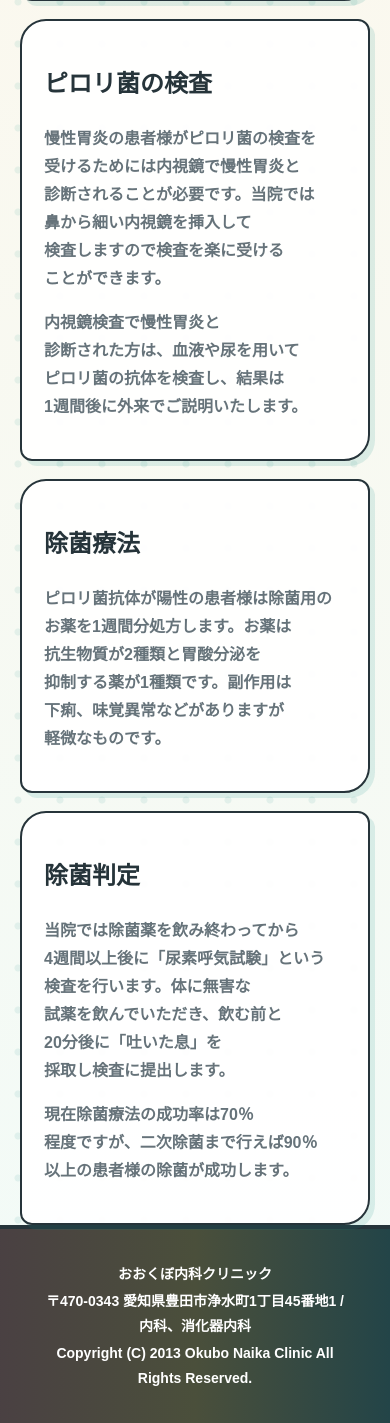
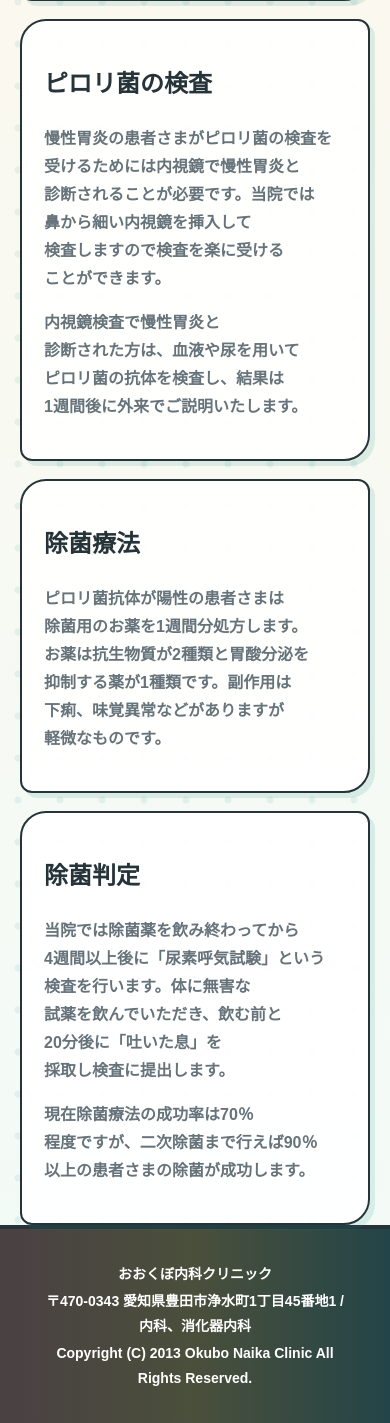
Before and after one commit to makoban/okubo-naika-renewal, a PHP site: page /pop/pylori.html in a window 390 px wide. Shown: the part 2788-4211 px from the top of the page. Run offline with PHP 8.4, Linux system fonts and the light colour scheme.

Commit message:
Refine clinic copy and responsive layout

```diff
--- a/access.html
+++ b/access.html
@@ -30,7 +30,7 @@
       </section>
       <section class="section access-section">
         <div class="section-copy">
-          <p class="eyebrow">Google Maps</p>
+          <p class="eyebrow google-maps-label">Google Maps</p>
           <h2>地図</h2>
           <p>〒470-0343 愛知県豊田市浄水町1丁目45番地1</p>
           <p>29台の専用駐車場があります。</p>
--- a/cute/access.html
+++ b/cute/access.html
@@ -29,7 +29,7 @@
       </section>
       <section class="section access-section">
         <div class="section-copy">
-          <p class="eyebrow">Google Maps</p>
+          <p class="eyebrow google-maps-label">Google Maps</p>
           <h2>地図</h2>
           <p>〒470-0343 愛知県豊田市浄水町1丁目45番地1</p>
           <p>29台の専用駐車場があります。</p>
--- a/cute/guide.html
+++ b/cute/guide.html
@@ -152,7 +152,7 @@
         <div class="fee-list">
           <article class="info-panel">
             <h3>明細書発行体制等加算</h3>
-            <p>医療の透明化や患者様への情報提供を積極的に推進していく観点から、領収書発行の際、個別の診療報酬の算定項目の分かる明細書を無料で発行しております。明細書には、使用した薬剤名や行われた検査名が記載されます。</p>
+            <p>医療の透明化や患者さまへの情報提供を積極的に推進していく観点から、領収書発行の際、個別の診療報酬の算定項目の分かる明細書を無料で発行しております。明細書には、使用した薬剤名や行われた検査名が記載されます。</p>
             <p>厚生労働省の診療規定に伴い、「明細書発行体制等加算」（1点）を保険請求させて頂きます。この加算は医療機関の明細書発行体制を評価するもので明細書の費用ではありませんのでご了承ください。</p>
             <p>明細書の発行を希望されない方は、受付へお申し出ください。</p>
           </article>
--- a/cute/index.html
+++ b/cute/index.html
@@ -40,8 +40,7 @@
             <span class="keep">浄水駅から徒歩約2分。</span>
             <span class="keep">診療時間、アクセス、検査内容、</span>
             <span class="keep">持ち物を来院前に確認できます。</span>
-            <span class="keep">気になる症状や胃腸の相談も</span>
-            <span class="keep">お電話ください。</span>
+            <span class="keep">気になる症状や胃腸の相談も</span><span class="keep">お電話ください。</span>
           </p>
           <div class="hero-actions">
             <a class="primary-button reaction-button" href="tel:0565430600" data-reaction="call">電話で相談する</a>
--- a/cute/pylori.html
+++ b/cute/pylori.html
@@ -64,17 +64,17 @@
         </article>
         <article class="info-panel">
           <h2>ピロリ菌の検査</h2>
-          <p>慢性胃炎の患者様がピロリ菌の検査を受けるためには内視鏡で慢性胃炎と診断されることが必要です。当院では鼻から細い内視鏡を挿入して検査しますので検査を楽に受けることができます。</p>
+          <p>慢性胃炎の患者さまがピロリ菌の検査を受けるためには内視鏡で慢性胃炎と診断されることが必要です。当院では鼻から細い内視鏡を挿入して検査しますので検査を楽に受けることができます。</p>
           <p>内視鏡検査で慢性胃炎と診断された方は、血液や尿を用いてピロリ菌の抗体を検査し、結果は1週間後に外来でご説明いたします。</p>
         </article>
         <article class="info-panel">
           <h2>除菌療法</h2>
-          <p>ピロリ菌抗体が陽性の患者様は除菌用のお薬を1週間分処方します。お薬は抗生物質が2種類と胃酸分泌を抑制する薬が1種類です。副作用は下痢、味覚異常などがありますが軽微なものです。</p>
+          <p>ピロリ菌抗体が陽性の患者さまは除菌用のお薬を1週間分処方します。お薬は抗生物質が2種類と胃酸分泌を抑制する薬が1種類です。副作用は下痢、味覚異常などがありますが軽微なものです。</p>
         </article>
         <article class="info-panel wide-panel">
           <h2>除菌判定</h2>
           <p>当院では除菌薬を飲み終わってから4週間以上後に「尿素呼気試験」という検査を行います。体に無害な試薬を飲んでいただき、飲む前と20分後に「吐いた息」を採取し検査に提出します。</p>
-          <p>現在除菌療法の成功率は70％程度ですが、二次除菌まで行えば90％以上の患者様の除菌が成功します。</p>
+          <p>現在除菌療法の成功率は70％程度ですが、二次除菌まで行えば90％以上の患者さまの除菌が成功します。</p>
         </article>
       </section>
     </main>
--- a/index.html
+++ b/index.html
@@ -41,8 +41,7 @@
             <span class="keep">浄水駅から徒歩約2分。</span>
             <span class="keep">診療時間、アクセス、検査内容、</span>
             <span class="keep">持ち物を来院前に確認できます。</span>
-            <span class="keep">気になる症状や胃腸の相談も</span>
-            <span class="keep">お電話ください。</span>
+            <span class="keep">気になる症状や胃腸の相談も</span><span class="keep">お電話ください。</span>
           </p>
           <div class="hero-actions">
             <a class="primary-button reaction-button" href="tel:0565430600" data-reaction="call">電話で相談する</a>
--- a/pop/access.html
+++ b/pop/access.html
@@ -29,7 +29,7 @@
       </section>
       <section class="section access-section">
         <div class="section-copy">
-          <p class="eyebrow">Google Maps</p>
+          <p class="eyebrow google-maps-label">Google Maps</p>
           <h2>地図</h2>
           <p>〒470-0343 愛知県豊田市浄水町1丁目45番地1</p>
           <p>29台の専用駐車場があります。</p>
--- a/pop/guide.html
+++ b/pop/guide.html
@@ -152,7 +152,7 @@
         <div class="fee-list">
           <article class="info-panel">
             <h3>明細書発行体制等加算</h3>
-            <p>医療の透明化や患者様への情報提供を積極的に推進していく観点から、領収書発行の際、個別の診療報酬の算定項目の分かる明細書を無料で発行しております。明細書には、使用した薬剤名や行われた検査名が記載されます。</p>
+            <p>医療の透明化や患者さまへの情報提供を積極的に推進していく観点から、領収書発行の際、個別の診療報酬の算定項目の分かる明細書を無料で発行しております。明細書には、使用した薬剤名や行われた検査名が記載されます。</p>
             <p>厚生労働省の診療規定に伴い、「明細書発行体制等加算」（1点）を保険請求させて頂きます。この加算は医療機関の明細書発行体制を評価するもので明細書の費用ではありませんのでご了承ください。</p>
             <p>明細書の発行を希望されない方は、受付へお申し出ください。</p>
           </article>
--- a/pop/index.html
+++ b/pop/index.html
@@ -40,8 +40,7 @@
             <span class="keep">浄水駅から徒歩約2分。</span>
             <span class="keep">診療時間、アクセス、検査内容、</span>
             <span class="keep">持ち物を来院前に確認できます。</span>
-            <span class="keep">気になる症状や胃腸の相談も</span>
-            <span class="keep">お電話ください。</span>
+            <span class="keep">気になる症状や胃腸の相談も</span><span class="keep">お電話ください。</span>
           </p>
           <div class="hero-actions">
             <a class="primary-button reaction-button" href="tel:0565430600" data-reaction="call">電話で相談する</a>
--- a/pop/pylori.html
+++ b/pop/pylori.html
@@ -64,17 +64,17 @@
         </article>
         <article class="info-panel">
           <h2>ピロリ菌の検査</h2>
-          <p>慢性胃炎の患者様がピロリ菌の検査を受けるためには内視鏡で慢性胃炎と診断されることが必要です。当院では鼻から細い内視鏡を挿入して検査しますので検査を楽に受けることができます。</p>
+          <p>慢性胃炎の患者さまがピロリ菌の検査を受けるためには内視鏡で慢性胃炎と診断されることが必要です。当院では鼻から細い内視鏡を挿入して検査しますので検査を楽に受けることができます。</p>
           <p>内視鏡検査で慢性胃炎と診断された方は、血液や尿を用いてピロリ菌の抗体を検査し、結果は1週間後に外来でご説明いたします。</p>
         </article>
         <article class="info-panel">
           <h2>除菌療法</h2>
-          <p>ピロリ菌抗体が陽性の患者様は除菌用のお薬を1週間分処方します。お薬は抗生物質が2種類と胃酸分泌を抑制する薬が1種類です。副作用は下痢、味覚異常などがありますが軽微なものです。</p>
+          <p>ピロリ菌抗体が陽性の患者さまは除菌用のお薬を1週間分処方します。お薬は抗生物質が2種類と胃酸分泌を抑制する薬が1種類です。副作用は下痢、味覚異常などがありますが軽微なものです。</p>
         </article>
         <article class="info-panel wide-panel">
           <h2>除菌判定</h2>
           <p>当院では除菌薬を飲み終わってから4週間以上後に「尿素呼気試験」という検査を行います。体に無害な試薬を飲んでいただき、飲む前と20分後に「吐いた息」を採取し検査に提出します。</p>
-          <p>現在除菌療法の成功率は70％程度ですが、二次除菌まで行えば90％以上の患者様の除菌が成功します。</p>
+          <p>現在除菌療法の成功率は70％程度ですが、二次除菌まで行えば90％以上の患者さまの除菌が成功します。</p>
         </article>
       </section>
     </main>
--- a/pylori.html
+++ b/pylori.html
@@ -65,17 +65,17 @@
         </article>
         <article class="info-panel">
           <h2>ピロリ菌の検査</h2>
-          <p>慢性胃炎の患者様がピロリ菌の検査を受けるためには内視鏡で慢性胃炎と診断されることが必要です。当院では鼻から細い内視鏡を挿入して検査しますので検査を楽に受けることができます。</p>
+          <p>慢性胃炎の患者さまがピロリ菌の検査を受けるためには内視鏡で慢性胃炎と診断されることが必要です。当院では鼻から細い内視鏡を挿入して検査しますので検査を楽に受けることができます。</p>
           <p>内視鏡検査で慢性胃炎と診断された方は、血液や尿を用いてピロリ菌の抗体を検査し、結果は1週間後に外来でご説明いたします。</p>
         </article>
         <article class="info-panel">
           <h2>除菌療法</h2>
-          <p>ピロリ菌抗体が陽性の患者様は除菌用のお薬を1週間分処方します。お薬は抗生物質が2種類と胃酸分泌を抑制する薬が1種類です。副作用は下痢、味覚異常などがありますが軽微なものです。</p>
+          <p>ピロリ菌抗体が陽性の患者さまは除菌用のお薬を1週間分処方します。お薬は抗生物質が2種類と胃酸分泌を抑制する薬が1種類です。副作用は下痢、味覚異常などがありますが軽微なものです。</p>
         </article>
         <article class="info-panel wide-panel">
           <h2>除菌判定</h2>
           <p>当院では除菌薬を飲み終わってから4週間以上後に「尿素呼気試験」という検査を行います。体に無害な試薬を飲んでいただき、飲む前と20分後に「吐いた息」を採取し検査に提出します。</p>
-          <p>現在除菌療法の成功率は70％程度ですが、二次除菌まで行えば90％以上の患者様の除菌が成功します。</p>
+          <p>現在除菌療法の成功率は70％程度ですが、二次除菌まで行えば90％以上の患者さまの除菌が成功します。</p>
         </article>
       </section>
     </main>
--- a/review-data.js
+++ b/review-data.js
@@ -42,7 +42,7 @@ window.OKUBO_REVIEW_DEFAULTS = {
       "id": "fee-statement",
       "status": "show",
       "title": "明細書発行体制等加算",
-      "body": "医療の透明化や患者様への情報提供を積極的に推進していく観点から、領収書発行の際、個別の診療報酬の算定項目の分かる明細書を無料で発行しております。明細書には、使用した薬剤名や行われた検査名が記載されます。\n\n厚生労働省の診療規定に伴い、「明細書発行体制等加算」（1点）を保険請求させて頂きます。この加算は医療機関の明細書発行体制を評価するもので明細書の費用ではありませんのでご了承ください。\n\n明細書の発行を希望されない方は、受付へお申し出ください。"
+      "body": "医療の透明化や患者さまへの情報提供を積極的に推進していく観点から、領収書発行の際、個別の診療報酬の算定項目の分かる明細書を無料で発行しております。明細書には、使用した薬剤名や行われた検査名が記載されます。\n\n厚生労働省の診療規定に伴い、「明細書発行体制等加算」（1点）を保険請求させて頂きます。この加算は医療機関の明細書発行体制を評価するもので明細書の費用ではありませんのでご了承ください。\n\n明細書の発行を希望されない方は、受付へお申し出ください。"
     },
     {
       "id": "fee-generic",
--- a/review/access.html
+++ b/review/access.html
@@ -30,7 +30,7 @@
       </section>
       <section class="section access-section">
         <div class="section-copy">
-          <p class="eyebrow">Google Maps</p>
+          <p class="eyebrow google-maps-label">Google Maps</p>
           <h2>地図</h2>
           <p>〒470-0343 愛知県豊田市浄水町1丁目45番地1</p>
           <p>29台の専用駐車場があります。</p>
--- a/review/index.html
+++ b/review/index.html
@@ -41,8 +41,7 @@
             <span class="keep">浄水駅から徒歩約2分。</span>
             <span class="keep">診療時間、アクセス、検査内容、</span>
             <span class="keep">持ち物を来院前に確認できます。</span>
-            <span class="keep">気になる症状や胃腸の相談も</span>
-            <span class="keep">お電話ください。</span>
+            <span class="keep">気になる症状や胃腸の相談も</span><span class="keep">お電話ください。</span>
           </p>
           <div class="hero-actions">
             <a class="primary-button reaction-button" href="tel:0565430600" data-reaction="call">電話で相談する</a>
--- a/review/pylori.html
+++ b/review/pylori.html
@@ -65,17 +65,17 @@
         </article>
         <article class="info-panel">
           <h2>ピロリ菌の検査</h2>
-          <p>慢性胃炎の患者様がピロリ菌の検査を受けるためには内視鏡で慢性胃炎と診断されることが必要です。当院では鼻から細い内視鏡を挿入して検査しますので検査を楽に受けることができます。</p>
+          <p>慢性胃炎の患者さまがピロリ菌の検査を受けるためには内視鏡で慢性胃炎と診断されることが必要です。当院では鼻から細い内視鏡を挿入して検査しますので検査を楽に受けることができます。</p>
           <p>内視鏡検査で慢性胃炎と診断された方は、血液や尿を用いてピロリ菌の抗体を検査し、結果は1週間後に外来でご説明いたします。</p>
         </article>
         <article class="info-panel">
           <h2>除菌療法</h2>
-          <p>ピロリ菌抗体が陽性の患者様は除菌用のお薬を1週間分処方します。お薬は抗生物質が2種類と胃酸分泌を抑制する薬が1種類です。副作用は下痢、味覚異常などがありますが軽微なものです。</p>
+          <p>ピロリ菌抗体が陽性の患者さまは除菌用のお薬を1週間分処方します。お薬は抗生物質が2種類と胃酸分泌を抑制する薬が1種類です。副作用は下痢、味覚異常などがありますが軽微なものです。</p>
         </article>
         <article class="info-panel wide-panel">
           <h2>除菌判定</h2>
           <p>当院では除菌薬を飲み終わってから4週間以上後に「尿素呼気試験」という検査を行います。体に無害な試薬を飲んでいただき、飲む前と20分後に「吐いた息」を採取し検査に提出します。</p>
-          <p>現在除菌療法の成功率は70％程度ですが、二次除菌まで行えば90％以上の患者様の除菌が成功します。</p>
+          <p>現在除菌療法の成功率は70％程度ですが、二次除菌まで行えば90％以上の患者さまの除菌が成功します。</p>
         </article>
       </section>
     </main>
--- a/review/review-data.js
+++ b/review/review-data.js
@@ -42,7 +42,7 @@ window.OKUBO_REVIEW_DEFAULTS = {
       "id": "fee-statement",
       "status": "show",
       "title": "明細書発行体制等加算",
-      "body": "医療の透明化や患者様への情報提供を積極的に推進していく観点から、領収書発行の際、個別の診療報酬の算定項目の分かる明細書を無料で発行しております。明細書には、使用した薬剤名や行われた検査名が記載されます。\n\n厚生労働省の診療規定に伴い、「明細書発行体制等加算」（1点）を保険請求させて頂きます。この加算は医療機関の明細書発行体制を評価するもので明細書の費用ではありませんのでご了承ください。\n\n明細書の発行を希望されない方は、受付へお申し出ください。"
+      "body": "医療の透明化や患者さまへの情報提供を積極的に推進していく観点から、領収書発行の際、個別の診療報酬の算定項目の分かる明細書を無料で発行しております。明細書には、使用した薬剤名や行われた検査名が記載されます。\n\n厚生労働省の診療規定に伴い、「明細書発行体制等加算」（1点）を保険請求させて頂きます。この加算は医療機関の明細書発行体制を評価するもので明細書の費用ではありませんのでご了承ください。\n\n明細書の発行を希望されない方は、受付へお申し出ください。"
     },
     {
       "id": "fee-generic",
--- a/styles.css
+++ b/styles.css
@@ -220,6 +220,10 @@ aside,
   text-transform: uppercase;
 }
 
+.google-maps-label {
+  text-transform: none;
+}
+
 .hero h1 {
   max-width: 760px;
   margin: 0;
@@ -1024,7 +1028,6 @@ aside,
 
 .hours-table-wrap {
   max-width: 100%;
-  overflow-x: hidden;
   border: 1px solid var(--line);
   border-radius: 8px;
 }
@@ -1050,8 +1053,13 @@ aside,
   color: var(--ink);
 }
 
+.hours-table thead th:first-child,
 .hours-table tbody th {
-  width: 110px;
+  width: 180px;
+  white-space: nowrap;
+}
+
+.hours-table tbody th {
   color: var(--green);
   text-align: left;
 }
@@ -1504,7 +1512,7 @@ aside,
 
   .hours-table thead th:first-child,
   .hours-table tbody th {
-    width: 74px;
+    width: 86px;
     min-width: 0;
   }
 
```
